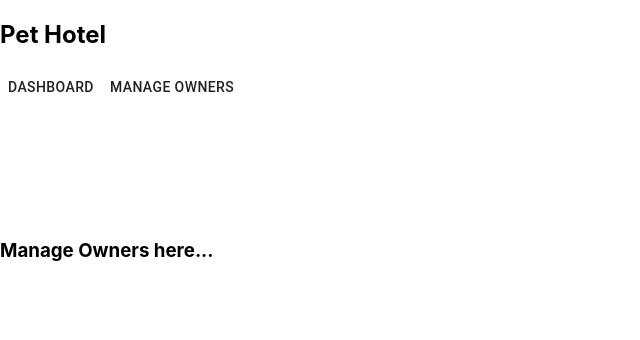
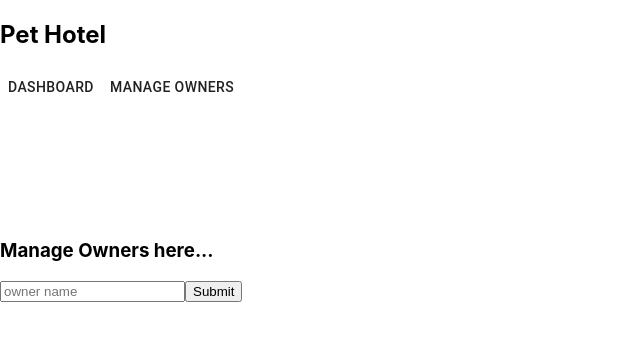
Before and after one commit to Johnshandsable/pet-hotel, a React (Create React App) app in the folder pet-hotel/: page /manage in a window 1280 px wide. Shown: the top 340 px of the page, without its empty margins (0-640 px from the left). Built offline with nearby package versions, Linux system fonts and the light colour scheme.

Commit message:
added components to manageowner

```diff
--- /dev/null
+++ b/pet-hotel/src/components/AddOwnerForm/AddOwnerForm.jsx
@@ -0,0 +1,15 @@
+function AddOwnerForm() {
+  const handleSubmit = (evt) => {
+    evt.preventDefault();
+    console.log('submitting');
+  };
+
+  return (
+    <form>
+      <input type="text" placeholder="owner name" />
+      <button>Submit</button>
+    </form>
+  );
+}
+
+export default AddOwnerForm;
--- a/pet-hotel/src/components/ManageOwner/ManageOwner.jsx
+++ b/pet-hotel/src/components/ManageOwner/ManageOwner.jsx
@@ -1,5 +1,12 @@
+import AddOwnerForm from '../AddOwnerForm/AddOwnerForm';
+
 function ManageOwner() {
-  return <h3>Manage Owners here...</h3>;
+  return (
+    <div>
+      <h3>Manage Owners here...</h3>
+      <AddOwnerForm />
+    </div>
+  );
 }
 
 export default ManageOwner;
```
